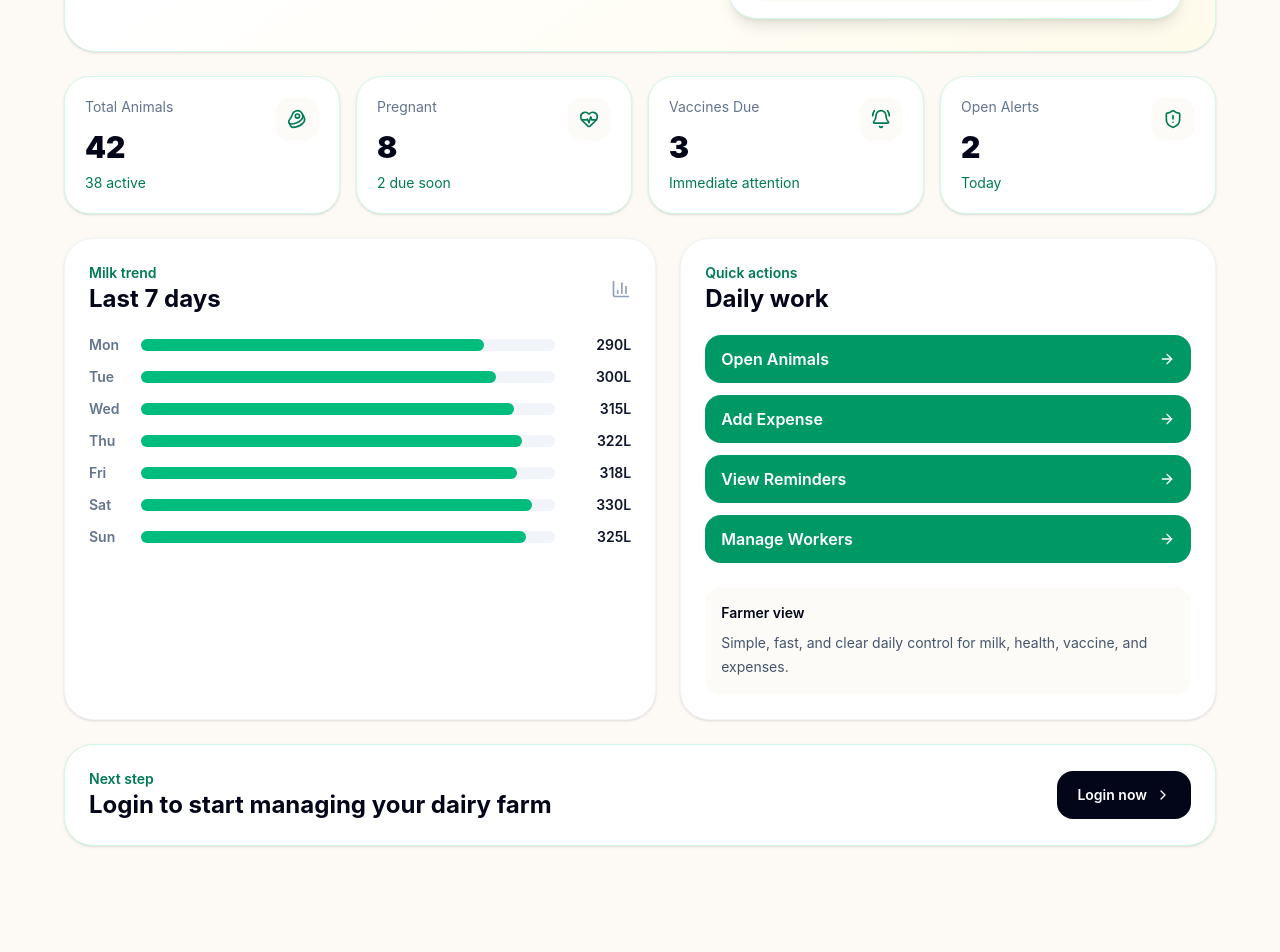
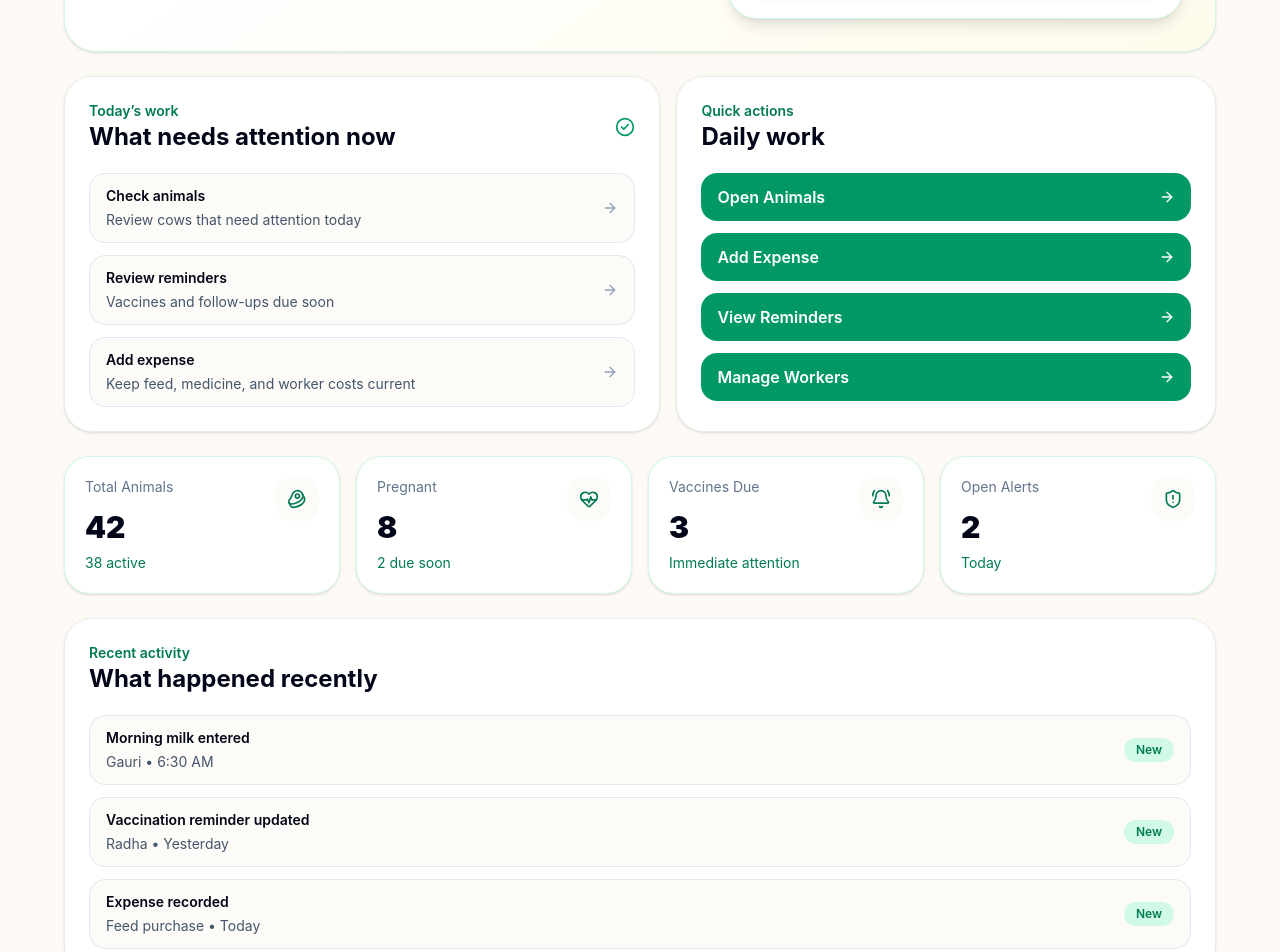
Before and after one commit to argtiwari/dairy-farm-management, a Next.js app: page /dashboard in a window 1280 px wide. Shown: the part 720-1672 px from the top of the page. Built offline with nearby package versions, Linux system fonts and the light colour scheme; no server answers.

Commit message:
Phase 1: Improve product entry flow and dashboard experience

```diff
--- a/src/app/dashboard/page.tsx
+++ b/src/app/dashboard/page.tsx
@@ -13,10 +13,10 @@ import {
   Users,
   CheckCircle2,
   Sparkles,
-  BarChart3,
   ChevronRight,
 } from "lucide-react";
 import { AuthActions } from "@/components/auth/auth-actions";
+import { AppCard } from "@/components/ui/app-card";
 
 export default function DashboardPage() {
   return (
@@ -128,50 +128,24 @@ export default function DashboardPage() {
           </div>
         </header>
 
-        <section className="grid gap-4 sm:grid-cols-2 lg:grid-cols-4">
-          <SummaryCard title="Total Animals" value="42" subtitle="38 active" icon={Beef} />
-          <SummaryCard title="Pregnant" value="8" subtitle="2 due soon" icon={HeartPulse} />
-          <SummaryCard title="Vaccines Due" value="3" subtitle="Immediate attention" icon={BellRing} />
-          <SummaryCard title="Open Alerts" value="2" subtitle="Today" icon={ShieldAlert} />
-        </section>
-
-        <section className="grid gap-6 lg:grid-cols-[1.05fr_0.95fr]">
-          <div className="rounded-[1.8rem] border border-slate-100 bg-white p-6 shadow-sm">
+        <section className="grid gap-4 lg:grid-cols-[1.05fr_0.95fr]">
+          <AppCard className="p-6">
             <div className="flex items-center justify-between">
               <div>
-                <p className="text-sm font-semibold text-emerald-700">Milk trend</p>
-                <h2 className="text-2xl font-bold text-slate-950">Last 7 days</h2>
+                <p className="text-sm font-semibold text-emerald-700">Today’s work</p>
+                <h2 className="text-2xl font-bold text-slate-950">What needs attention now</h2>
               </div>
-              <BarChart3 className="h-5 w-5 text-slate-400" />
+              <CheckCircle2 className="h-5 w-5 text-emerald-600" />
             </div>
 
             <div className="mt-5 space-y-3">
-              {[
-                { day: "Mon", value: 290 },
-                { day: "Tue", value: 300 },
-                { day: "Wed", value: 315 },
-                { day: "Thu", value: 322 },
-                { day: "Fri", value: 318 },
-                { day: "Sat", value: 330 },
-                { day: "Sun", value: 325 },
-              ].map((item) => (
-                <div key={item.day} className="flex items-center gap-3">
-                  <p className="w-10 text-sm font-semibold text-slate-500">{item.day}</p>
-                  <div className="h-3 flex-1 rounded-full bg-slate-100">
-                    <div
-                      className="h-3 rounded-full bg-emerald-500"
-                      style={{ width: `${Math.min((item.value / 350) * 100, 100)}%` }}
-                    />
-                  </div>
-                  <p className="w-16 text-right text-sm font-semibold text-slate-900">
-                    {item.value}L
-                  </p>
-                </div>
-              ))}
+              <TodayWorkCard title="Check animals" subtitle="Review cows that need attention today" href="/cows" />
+              <TodayWorkCard title="Review reminders" subtitle="Vaccines and follow-ups due soon" href="/reminders" />
+              <TodayWorkCard title="Add expense" subtitle="Keep feed, medicine, and worker costs current" href="/expenses" />
             </div>
-          </div>
+          </AppCard>
 
-          <div className="rounded-[1.8rem] border border-slate-100 bg-white p-6 shadow-sm">
+          <AppCard className="p-6">
             <div className="flex items-center justify-between">
               <div>
                 <p className="text-sm font-semibold text-emerald-700">Quick actions</p>
@@ -185,17 +159,32 @@ export default function DashboardPage() {
               <QuickAction href="/reminders" label="View Reminders" />
               <QuickAction href="/workers" label="Manage Workers" />
             </div>
+          </AppCard>
+        </section>
 
-            <div className="mt-6 rounded-2xl bg-[#fcfbf7] p-4">
-              <p className="text-sm font-semibold text-slate-950">Farmer view</p>
-              <p className="mt-2 text-sm leading-6 text-slate-600">
-                Simple, fast, and clear daily control for milk, health, vaccine, and expenses.
-              </p>
+        <section className="grid gap-4 sm:grid-cols-2 lg:grid-cols-4">
+          <SummaryCard title="Total Animals" value="42" subtitle="38 active" icon={Beef} />
+          <SummaryCard title="Pregnant" value="8" subtitle="2 due soon" icon={HeartPulse} />
+          <SummaryCard title="Vaccines Due" value="3" subtitle="Immediate attention" icon={BellRing} />
+          <SummaryCard title="Open Alerts" value="2" subtitle="Today" icon={ShieldAlert} />
+        </section>
+
+        <AppCard className="p-6">
+          <div className="flex items-center justify-between">
+            <div>
+              <p className="text-sm font-semibold text-emerald-700">Recent activity</p>
+              <h2 className="text-2xl font-bold text-slate-950">What happened recently</h2>
             </div>
           </div>
-        </section>
 
-        <section className="rounded-[1.8rem] border border-emerald-100 bg-white p-6 shadow-sm">
+          <div className="mt-5 space-y-3">
+            <ActivityRow title="Morning milk entered" detail="Gauri • 6:30 AM" />
+            <ActivityRow title="Vaccination reminder updated" detail="Radha • Yesterday" />
+            <ActivityRow title="Expense recorded" detail="Feed purchase • Today" />
+          </div>
+        </AppCard>
+
+        <AppCard className="border-emerald-100 p-6">
           <div className="flex flex-col gap-3 sm:flex-row sm:items-center sm:justify-between">
             <div>
               <p className="text-sm font-semibold text-emerald-700">Next step</p>
@@ -212,9 +201,46 @@ export default function DashboardPage() {
               <ChevronRight className="h-4 w-4" />
             </Link>
           </div>
-        </section>
+        </AppCard>
       </section>
     </main>
+  );
+}
+
+function TodayWorkCard({
+  title,
+  subtitle,
+  href,
+}: {
+  title: string;
+  subtitle: string;
+  href: string;
+}) {
+  return (
+    <Link
+      href={href}
+      className="flex items-center justify-between rounded-2xl border border-slate-200 bg-[#fcfbf7] px-4 py-3 transition hover:border-emerald-200 hover:bg-emerald-50"
+    >
+      <div>
+        <p className="text-sm font-semibold text-slate-950">{title}</p>
+        <p className="mt-1 text-sm text-slate-600">{subtitle}</p>
+      </div>
+      <ArrowRight className="h-4 w-4 text-slate-400" />
+    </Link>
+  );
+}
+
+function ActivityRow({ title, detail }: { title: string; detail: string }) {
+  return (
+    <div className="flex items-center justify-between rounded-2xl border border-slate-200 bg-[#fcfbf7] px-4 py-3">
+      <div>
+        <p className="text-sm font-semibold text-slate-950">{title}</p>
+        <p className="mt-1 text-sm text-slate-600">{detail}</p>
+      </div>
+      <div className="rounded-full bg-emerald-100 px-3 py-1 text-xs font-semibold text-emerald-700">
+        New
+      </div>
+    </div>
   );
 }
 
--- a/src/components/auth/admin-page-guard.tsx
+++ b/src/components/auth/admin-page-guard.tsx
@@ -21,9 +21,9 @@ export function AdminPageGuard({ children }: AdminPageGuardProps) {
   if (!user) {
     return (
       <div className="rounded-lg border border-slate-200 bg-white p-5 shadow-sm">
-        <h2 className="text-lg font-semibold text-slate-950">Login required</h2>
+        <h2 className="text-lg font-semibold text-slate-950">Sign in required</h2>
         <p className="mt-2 text-sm leading-6 text-slate-600">
-          Please login before adding or editing cow profiles.
+          Please sign in before adding or editing cow profiles.
         </p>
         <Link
           className="mt-4 inline-flex h-11 items-center justify-center rounded-md bg-emerald-700 px-4 text-sm font-semibold text-white hover:bg-emerald-800"
@@ -40,7 +40,7 @@ export function AdminPageGuard({ children }: AdminPageGuardProps) {
       <div className="rounded-lg border border-slate-200 bg-white p-5 shadow-sm">
         <h2 className="text-lg font-semibold text-slate-950">Admin access required</h2>
         <p className="mt-2 text-sm leading-6 text-slate-600">
-          Your account is in viewer mode. You can view farm records, but editing is admin-only.
+          Your current account is set to viewer mode. You can browse farm records, but editing is reserved for admin accounts.
         </p>
         <Link
           className="mt-4 inline-flex h-11 items-center justify-center rounded-md border border-slate-300 px-4 text-sm font-semibold text-slate-700 hover:bg-slate-50"
--- a/src/components/dashboard/farm-overview.tsx
+++ b/src/components/dashboard/farm-overview.tsx
@@ -0,0 +1,173 @@
+import {
+  Beef,
+  Milk,
+  Wallet,
+  TrendingUp,
+  ArrowUpRight,
+} from "lucide-react";
+
+const stats = [
+  {
+    title: "Animals",
+    value: "42",
+    subtitle: "38 Active • 4 Dry",
+    icon: Beef,
+    color: "emerald",
+    progress: 90,
+  },
+  {
+    title: "Today's Milk",
+    value: "315 L",
+    subtitle: "+12L from yesterday",
+    icon: Milk,
+    color: "blue",
+    progress: 78,
+  },
+  {
+    title: "Monthly Income",
+    value: "₹68,500",
+    subtitle: "Excellent Growth",
+    icon: Wallet,
+    color: "violet",
+    progress: 84,
+  },
+  {
+    title: "Farm Growth",
+    value: "+18%",
+    subtitle: "Compared to last month",
+    icon: TrendingUp,
+    color: "amber",
+    progress: 68,
+  },
+];
+
+const colors = {
+  emerald: {
+    bg: "bg-emerald-100",
+    text: "text-emerald-700",
+    progress: "bg-emerald-500",
+  },
+  blue: {
+    bg: "bg-sky-100",
+    text: "text-sky-700",
+    progress: "bg-sky-500",
+  },
+  violet: {
+    bg: "bg-violet-100",
+    text: "text-violet-700",
+    progress: "bg-violet-500",
+  },
+  amber: {
+    bg: "bg-amber-100",
+    text: "text-amber-700",
+    progress: "bg-amber-500",
+  },
+};
+
+export function FarmOverview() {
+  return (
+    <section className="mt-8">
+
+      <div className="mb-5 flex items-end justify-between">
+
+        <div>
+
+          <p className="text-sm font-semibold text-emerald-600">
+            Farm Snapshot
+          </p>
+
+          <h2 className="mt-1 text-3xl font-black text-slate-900">
+            Today's Overview
+          </h2>
+
+        </div>
+
+        <button className="text-sm font-semibold text-emerald-600 hover:text-emerald-700">
+          View Report
+        </button>
+
+      </div>
+
+      <div className="grid gap-5 md:grid-cols-2">
+
+        {stats.map((item) => {
+          const Icon = item.icon;
+          const theme = colors[item.color as keyof typeof colors];
+
+          return (
+            <div
+              key={item.title}
+              className="group overflow-hidden rounded-[30px] border border-[#E8EFE8] bg-white p-5 shadow-sm transition-all duration-300 hover:-translate-y-1 hover:shadow-xl"
+            >
+              <div className="flex items-start justify-between">
+
+                <div>
+
+                  <p className="text-sm font-medium text-slate-500">
+                    {item.title}
+                  </p>
+
+                  <h3 className="mt-2 text-4xl font-black text-slate-900">
+                    {item.value}
+                  </h3>
+
+                  <p className="mt-1 text-sm text-slate-500">
+                    {item.subtitle}
+                  </p>
+
+                </div>
+
+                <div
+                  className={`flex h-14 w-14 items-center justify-center rounded-3xl ${theme.bg}`}
+                >
+                  <Icon
+                    size={28}
+                    className={theme.text}
+                  />
+                </div>
+
+              </div>
+
+              <div className="mt-6">
+
+                <div className="mb-2 flex items-center justify-between">
+
+                  <span className="text-xs font-medium text-slate-500">
+                    Progress
+                  </span>
+
+                  <span className="flex items-center gap-1 text-xs font-bold text-slate-700">
+
+                    {item.progress}%
+
+                    <ArrowUpRight
+                      size={14}
+                      className="text-emerald-600"
+                    />
+
+                  </span>
+
+                </div>
+
+                <div className="h-2 overflow-hidden rounded-full bg-slate-100">
+
+                  <div
+                    className={`h-full rounded-full transition-all duration-700 ${theme.progress}`}
+                    style={{
+                      width: `${item.progress}%`,
+                    }}
+                  />
+
+                </div>
+
+              </div>
+
+            </div>
+          );
+        })}
+
+      </div>
+
+    </section>
+  );
+}
```
Also changed, not shown: src/app/login/page.tsx (+6 -3 lines), src/app/page.tsx (+16 -28 lines), src/components/auth/auth-actions.tsx (+16 -7 lines), src/components/auth/login-form.tsx (+17 -2 lines), src/components/layout/mobile-bottom-nav.tsx (+5 -3 lines), 1 other file (tests, documents, lock files or other folders).
